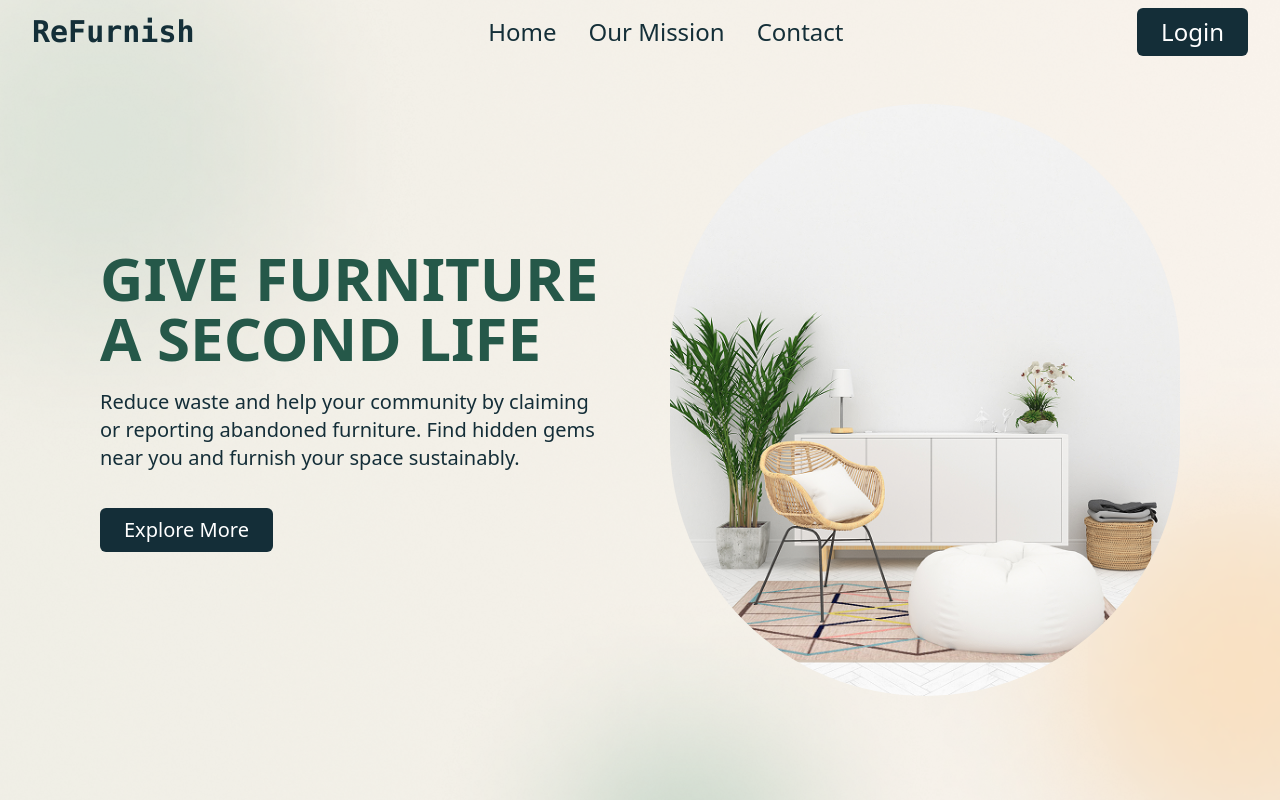
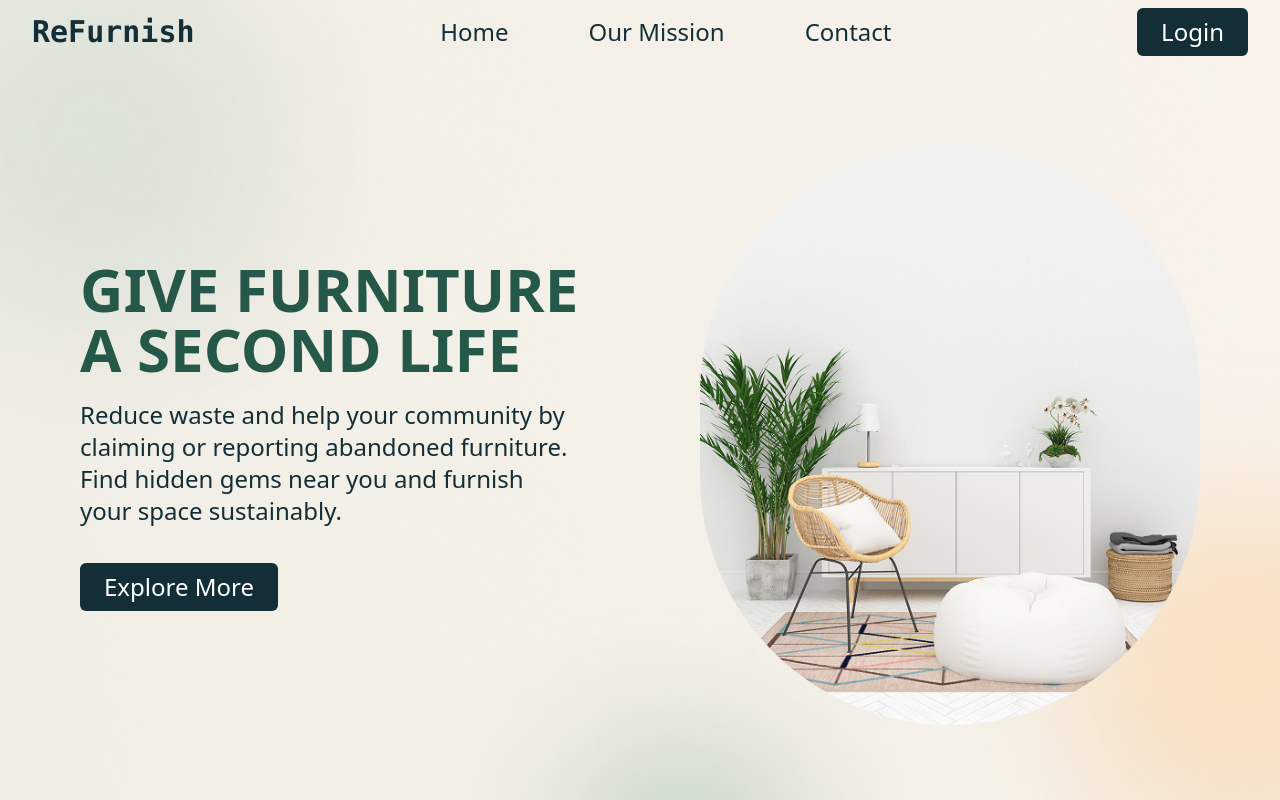
Before and after one commit to shuyi320/ReFurnish, a React app in the folder frontend/: page /home in a window 1280 px wide. Built offline with nearby package versions, Linux system fonts and the light colour scheme; the HTML template or start-up script is replaced by a standard one.

Commit message:
Updated FurniturePage and added FurnitureCard.jsx

```diff
--- /dev/null
+++ b/frontend/src/components/FurnitureCard.jsx
@@ -0,0 +1,36 @@
+const FurnitureCard = () => {
+    return (
+        <div className="relative bg-white shadow-md rounded-md p-4 group">
+            {/* Image Section */}
+            <div className="relative">
+                <img
+                    src="./assets/furniture.jpg"
+                    alt="Furniture"
+                    className="w-full h-[300px] object-cover rounded-md"
+                />
+
+                {/* Hover Overlay */}
+                <div className="absolute inset-0 bg-[rgba(58,58,58,0.5)] flex flex-col items-center justify-center text-white opacity-0 group-hover:opacity-100 transition-opacity rounded-md">
+                    <p className="text-lg font-semibold">High-quality wooden chair</p>
+                    <p className="mt-2">Dimensions: 40x40x90 cm</p>
+                    <p className="mt-2">Material: Oak Wood</p>
+                    <button className="bg-[#EFB346] text-white px-4 py-2 rounded-md mt-4 hover:scale-125 duration-300 transition">
+                        View More Details
+                    </button>
+                </div>
+            </div>
+
+            {/* Content Section */}
+            <div className="mt-4">
+                <h3 className="text-xl font-semibold text-gray-800">
+                    Wooden Chair
+                </h3>
+                <p className="text-gray-600 mt-2">
+                    Brooklyn, NY
+                </p>
+            </div>
+        </div>
+    );
+}
+
+export default FurnitureCard;
--- a/frontend/src/components/Hero.jsx
+++ b/frontend/src/components/Hero.jsx
@@ -6,14 +6,14 @@ import { Link } from 'react-router-dom';
 
 const Hero = () => {
     return (
-        <div className="flex  items-center justify-center bg-cover w-full h-screen "
-            style={{ backgroundImage: `url(${HeroImage})` }}>
+        <div className="bg-[url('./assets/Landing.png')] overflow-y-hidden bg-cover w-full h-screen">
+            <Navbar />
 
-            <div className="flex items-center justify-between px-25 gap-x-15 ">
+            <div className="flex items-center justify-between m-10  p-10 gap-x-30 ">
                 <div className="flex-1   flex-col  ">
                     <h1 className="text-6xl text-[#255849] font-bold">GIVE FURNITURE A SECOND LIFE</h1>
-                    <p className="text-xl text-[#142E38] py-5 ">Reduce waste and help your community by claiming or reporting abandoned furniture. Find hidden gems near you and furnish your space sustainably.</p>
-                    <button className="bg-[#142E38] text-xl text-white px-6 py-2 rounded-md hover:bg-[#27694d] transition mt-4">
+                    <p className="text-2xl text-[#142E38] py-5 ">Reduce waste and help your community by claiming or reporting abandoned furniture. Find hidden gems near you and furnish your space sustainably.</p>
+                    <button className="bg-[#142E38] text-2xl text-white px-6 py-2 rounded-md hover:bg-[#27694d] transition mt-4">
                         <Link to={'/FurniturePage'}>Explore More</Link>
                     </button>
                 </div>
@@ -24,6 +24,7 @@ const Hero = () => {
 
             </div>
 
+
         </div>
 
 
--- a/frontend/src/components/Navbar.jsx
+++ b/frontend/src/components/Navbar.jsx
@@ -1,6 +1,15 @@
+import { useLocation } from "react-router-dom";
+
 const Navbar = () => {
+    const location = useLocation();
+
+    // Check if the current page is one where the navbar should be transparent
+    const isTransparent = location.pathname === "/home"; // Example: Transparent on the home page
+
     return (
-        <nav className="fixed top-0 z-50 w-full flex items-center justify-between bg-transparent py-2 px-8 ">
+        <nav
+            className={`top-0 z-50 w-full flex items-center justify-between py-2 px-8 bg-transparent`}
+        >
             {/* Logo Section */}
             <div className="flex items-center">
                 <h1 className="text-[#142F38] text-3xl font-mono font-bold">ReFurnish</h1>
@@ -8,7 +17,7 @@ const Navbar = () => {
 
             {/* Navigation Links */}
             <div>
-                <ul className="flex text-2xl space-x-8">
+                <ul className="flex text-2xl space-x-20">
                     <li className="text-[#142F38] hover:scale-125 transition-transform duration-300 cursor-pointer">Home</li>
                     <li className="text-[#142F38] hover:scale-125 transition-transform duration-300 cursor-pointer">Our Mission</li>
                     <li className="text-[#142F38] hover:scale-125 transition-transform duration-300 cursor-pointer">Contact</li>
--- a/frontend/src/pages/FurniturePage.jsx
+++ b/frontend/src/pages/FurniturePage.jsx
@@ -1,23 +1,41 @@
 import React from 'react';
 import Navbar from '../components/Navbar';
 import { Link } from 'react-router-dom';
+import FurnitureCard from '../components/FurnitureCard';
 
 const FurniturePage = () => {
     return (
         <div>
+            <Navbar />
+            <main className=" ">
+                {/* Hero Section */}
+                <section className=" h-[400px] bg-[url('./assets/Rectangle.png')] bg-cover bg-center flex flex-col items-center justify-center text-center">
+                    <h1 className="text-4xl font-bold text-gray-800">Furniture Page</h1>
+                    <p className="text-lg text-gray-600 mt-4">
+                        Explore a collection of furniture and find the perfect fit for your home.
+                    </p>
+                    <Link to="/">
+                        <button className="bg-[#142E38] text-xl text-white px-6 py-3 rounded-md hover:bg-[#27694d] transition mt-6">
+                            Go to Home
+                        </button>
+                    </Link>
+                </section>
 
-
-            <div className="container mx-auto">
-                <h1 className="text-3xl font-bold text-center mt-10">Furniture Page</h1>
-
-                <button className="bg-[#142E38]  text-xl text-white px-6 py-2 rounded-md hover:bg-[#27694d] transition mt-4">
-                    <Link to={'/'}>Home</Link >
-                </button>
-
-            </div>
-
+                {/* Furniture Cards Section */}
+                <section className="  px-6">
+                    <h2 className="text-3xl font-semibold text-gray-800 mb-6 text-center">
+                        Furniture Collection
+                    </h2>
+                    <div className="grid grid-cols-1 sm:grid-cols-2 lg:grid-cols-3 xl:grid-col-4 gap-8">
+                        <FurnitureCard />
+                        <FurnitureCard />
+                        <FurnitureCard />
+                        <FurnitureCard />
+                        {/* Add more <FurnitureCard /> components as needed */}
+                    </div>
+                </section>
+            </main>
         </div>
-
     );
 };
 
--- a/frontend/src/pages/Home.jsx
+++ b/frontend/src/pages/Home.jsx
@@ -4,8 +4,8 @@ import Navbar from "../components/Navbar";
 
 const Home = () => {
   return (
-    <div className="">
-      <Navbar/>
+    <div className="h-screen">
+
       <Hero />
     </div>
   );
```
Also changed, not shown: frontend/src/assets/Rectangle.png (added).
